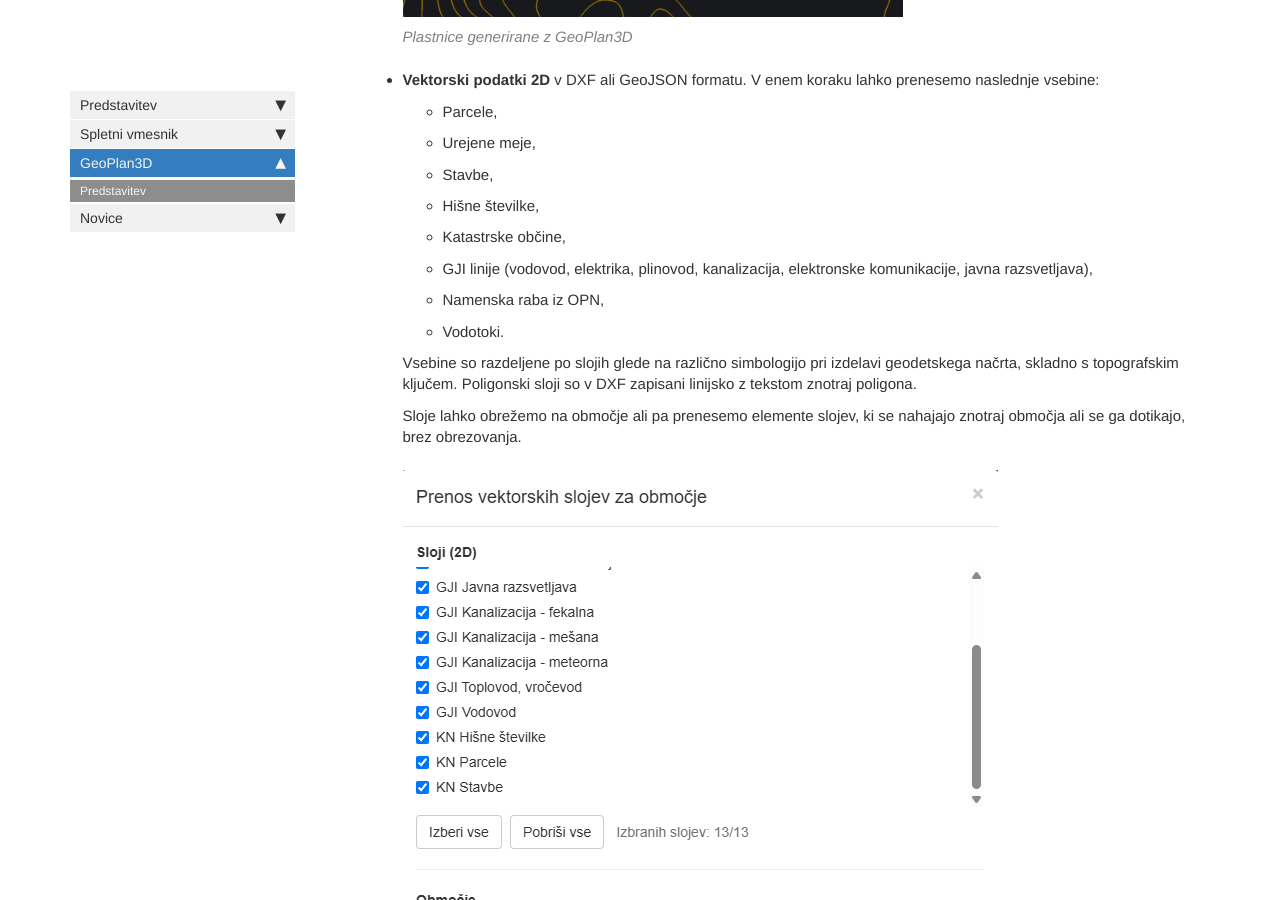
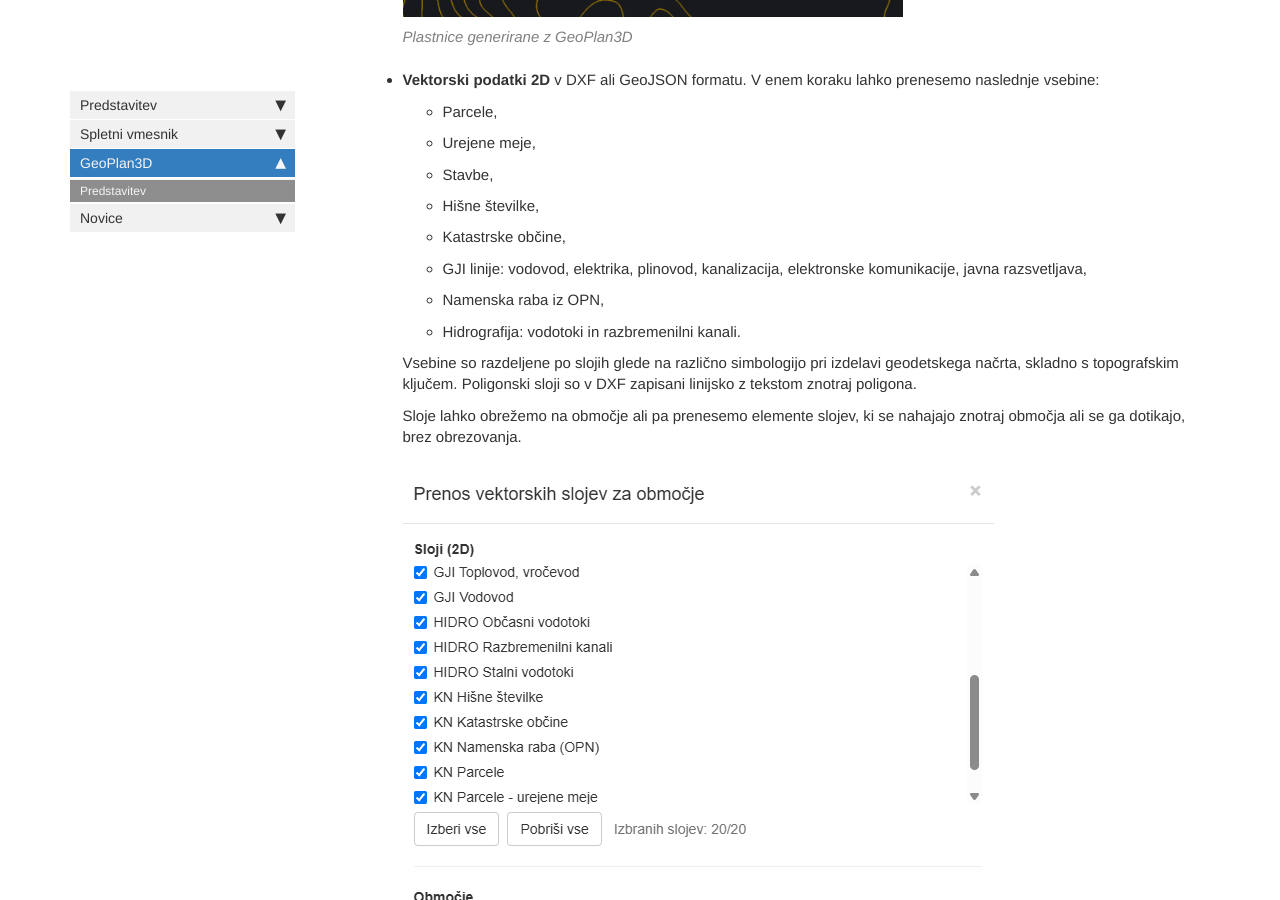
Before and after one commit to geo-portal/geo-portal.github.io, a Jekyll site: the page built from pages/plan3d/geoplan3d.md, in a window 1280 px wide and 900 px high, scrolled down 2321 px. Built offline with Jekyll 4.4.1, drawn with Linux system fonts in a browser that asks for light colours; comment, search, counter and statistics services are not loaded.

Commit message:
geoplan export update

```diff
--- a/pages/plan3d/geoplan3d.md
+++ b/pages/plan3d/geoplan3d.md
@@ -27,16 +27,16 @@ Za **območje zanimanja** lahko enostavno na klik prenesemo oziroma generiramo n
   - Stavbe,
   - Hišne številke,
   - Katastrske občine,
-  - GJI linije (vodovod, elektrika, plinovod, kanalizacija, elektronske komunikacije, javna razsvetljava),
+  - GJI linije: vodovod, elektrika, plinovod, kanalizacija, elektronske komunikacije, javna razsvetljava,
   - Namenska raba iz OPN,
-  - Vodotoki.
+  - Hidrografija: vodotoki in razbremenilni kanali.
 
   Vsebine so razdeljene po slojih glede na različno simbologijo pri izdelavi geodetskega načrta, skladno s topografskim ključem.
   Poligonski sloji so v DXF zapisani linijsko z tekstom znotraj poligona.
 
   Sloje lahko obrežemo na območje ali pa prenesemo elemente slojev, ki se nahajajo znotraj območja ali se ga dotikajo, brez obrezovanja.
 
-  {% include image.html file="plan3d/geoplan3d_export.png" alt="geoplan3d" caption="Prenos vektorskih vsebin iz GeoPlan3D" %}
+  {% include image.html file="plan3d/geoplan3d_export_1.png" alt="geoplan3d" caption="Prenos vektorskih vsebin iz GeoPlan3D" %}
 
 ## Območje zanimanja
 
```
Also changed, not shown: pages/gp/gp_podatki.md (+1 -1 lines), images/plan3d/geoplan3d_export.png (deleted), images/plan3d/geoplan3d_export_1.png (added).
